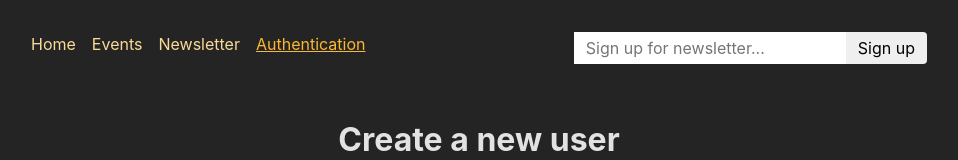
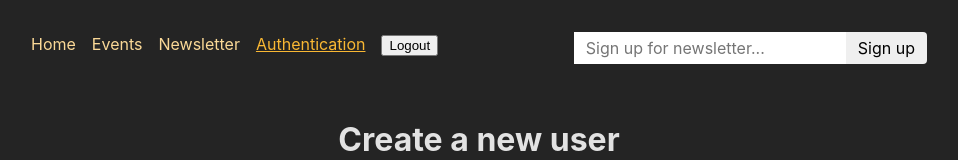
Before and after one commit to khybe/event-signup-spa-react-router-6-frontend-guide, a React (Create React App) app: page /auth in a window 1280 px wide. Shown: the top 160 px of the page, without its empty margins (161-1119 px from the left). Built offline with nearby package versions, Linux system fonts and the light colour scheme.

Commit message:
Adding User Logout

```diff
--- a/src/App.js
+++ b/src/App.js
@@ -36,6 +36,7 @@
 import { action as manipulateEventAction } from "./components/EventForm";
 import NewsletterPage, { action as newsletterAction } from "./pages/NewsLetter";
 import Authentication, { action as authAction } from "./pages/Authentication";
+import { action as logoutAction } from "./pages/Logout";
 
 const router = createBrowserRouter([
   {
@@ -87,6 +88,10 @@
         element: <NewsletterPage />,
         action: newsletterAction,
       },
+      {
+        path: "logout",
+        action: logoutAction,
+      },
     ],
   },
 ]);
--- a/src/components/MainNavigation.js
+++ b/src/components/MainNavigation.js
@@ -1,4 +1,4 @@
-import { NavLink } from "react-router-dom";
+import { Form, NavLink } from "react-router-dom";
 
 import classes from "./MainNavigation.module.css";
 import NewsletterSignup from "./NewsLetterSignup";
@@ -49,6 +49,11 @@
               Authentication
             </NavLink>
           </li>
+          <li>
+            <Form action="/logout" method="post">
+              <button>Logout</button>
+            </Form>
+          </li>
         </ul>
       </nav>
       <NewsletterSignup />
--- /dev/null
+++ b/src/pages/Logout.js
@@ -0,0 +1,6 @@
+import { redirect } from "react-router-dom";
+
+export function action() {
+  localStorage.removeItem("token");
+  return redirect("/");
+}
```
